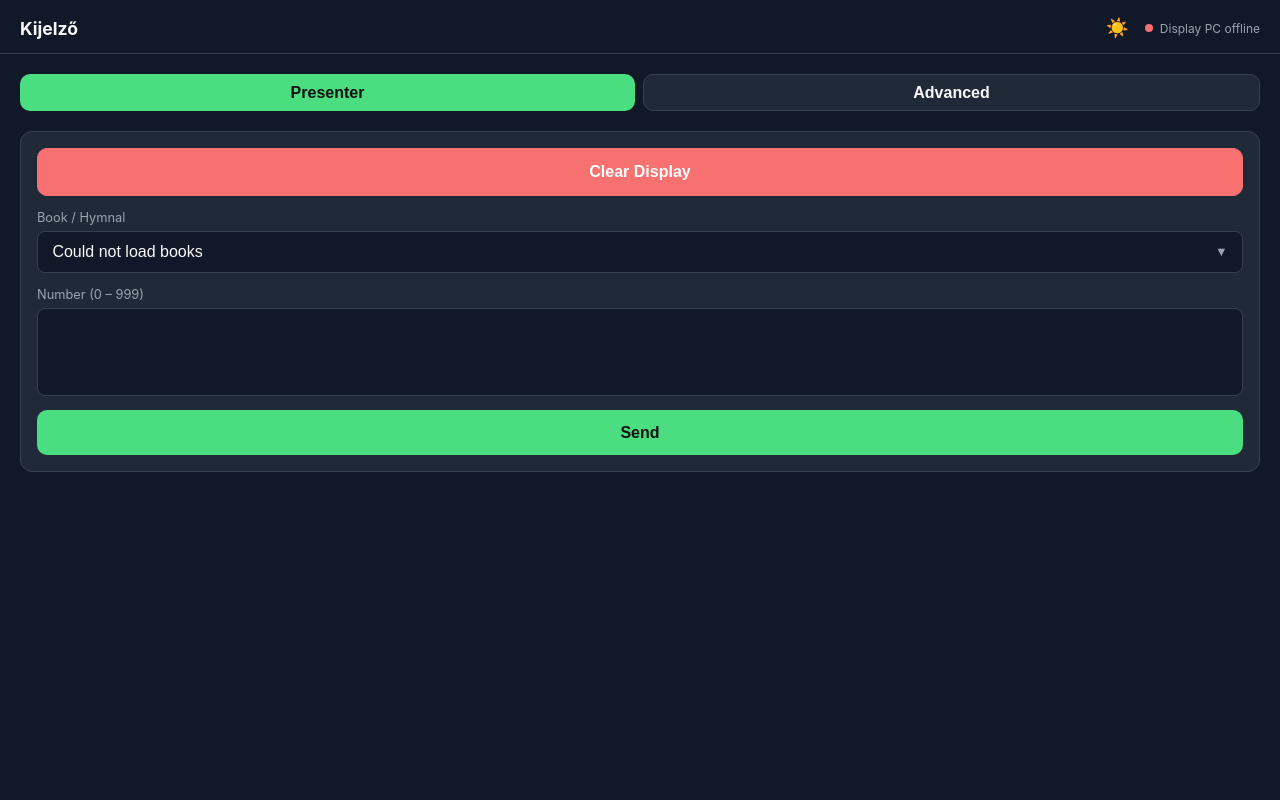
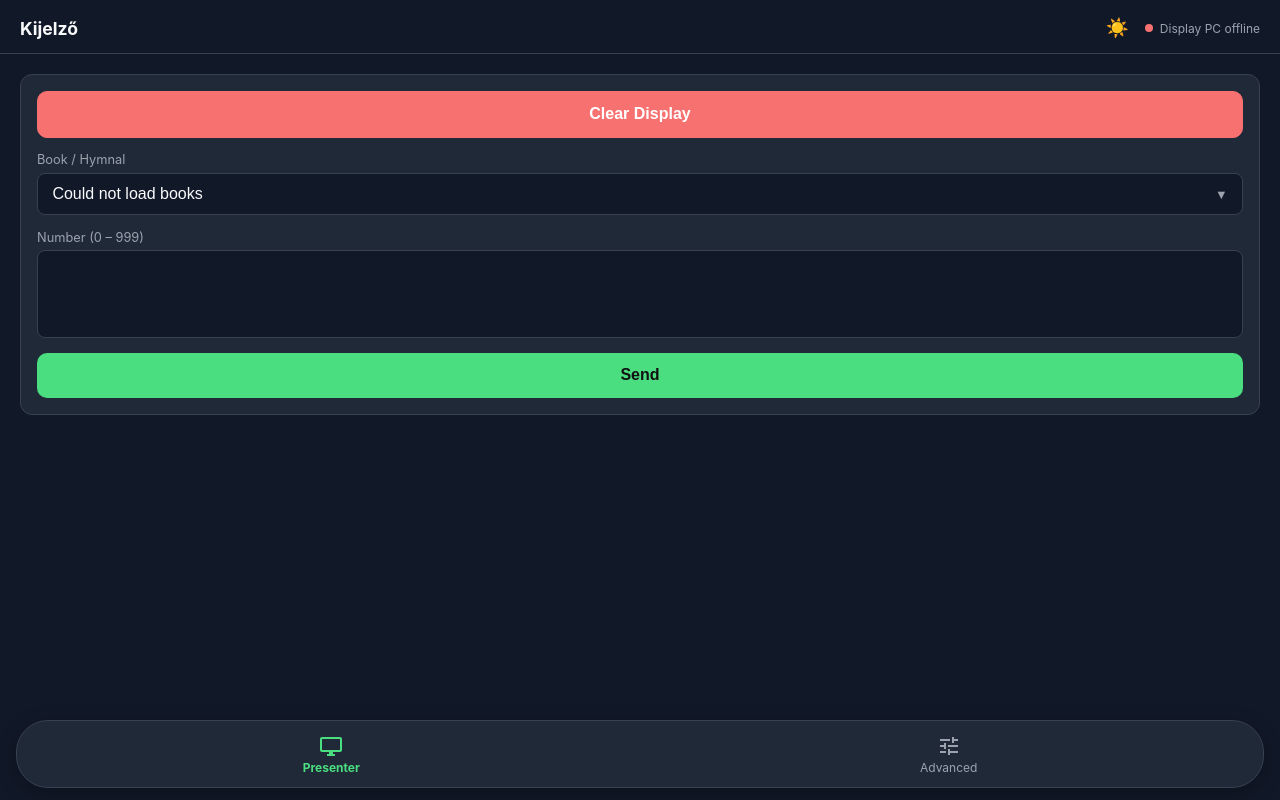
Before and after one commit to biroartur/KijelzoPC, a website with bundled scripts: page bridge/public/index.html in a window 1280 px wide. Built offline with nearby package versions, Linux system fonts and the light colour scheme; files whose address does not match are found by name.

Commit message:
PWA: floating rounded bottom menu (Presenter / Advanced), like the Android app
Replaces the two tab buttons at the top; the page scrolls behind it.
Service worker cache v7.

Co-Authored-By: Claude

```diff
--- a/bridge/public/css/app.css
+++ b/bridge/public/css/app.css
@@ -380,7 +380,7 @@ input[type="number"]::-webkit-outer-spin-button { -webkit-appearance: none; }
 /* ── Toast ───────────────────────────────────────── */
 .toast {
   position: fixed;
-  bottom: calc(5rem + var(--safe-bot));
+  bottom: calc(6.5rem + var(--safe-bot));
   left: 50%;
   transform: translateX(-50%) translateY(20px);
   background: var(--border);
@@ -401,3 +401,36 @@ input[type="number"]::-webkit-outer-spin-button { -webkit-appearance: none; }
 .now-label { font-size: .8rem; color: var(--text-dim); margin-bottom: .2rem; }
 .now-text { font-weight: 700; color: var(--text); white-space: pre-line; overflow-wrap: anywhere; line-height: 1.35; }
 .now-text.empty { font-weight: 500; color: var(--text-dim); }
+
+/* ── Floating bottom menu ────────────────────────── */
+.content { padding-bottom: calc(6.5rem + var(--safe-bot)); }   /* last card scrolls clear of it */
+.float-nav {
+  position: fixed;
+  left: 16px;
+  right: 16px;
+  bottom: calc(12px + var(--safe-bot));
+  display: flex;
+  background: var(--surface);
+  border: 1px solid var(--border);
+  border-radius: 32px;
+  box-shadow: 0 6px 20px rgba(0, 0, 0, .25);
+  padding: .35rem;
+  z-index: 100;
+}
+.nav-item {
+  flex: 1;
+  display: flex;
+  flex-direction: column;
+  align-items: center;
+  gap: .15rem;
+  background: none;
+  border: none;
+  border-radius: 26px;
+  padding: .45rem 0 .4rem;
+  color: var(--text-dim);
+  font: inherit;
+  font-size: .75rem;
+  cursor: pointer;
+}
+.nav-item svg { width: 24px; height: 24px; fill: currentColor; }
+.nav-item.active { color: var(--accent); font-weight: 700; }
--- a/bridge/public/js/screens/main.js
+++ b/bridge/public/js/screens/main.js
@@ -23,12 +23,6 @@ export function renderMain(app) {
         <div class="card now-card" id="nowCard" style="display:none">
           <div class="now-label">On the display:</div>
           <div class="now-text" id="nowText"></div>
-        </div>
-
-        <!-- Tabs -->
-        <div style="display:flex;gap:.5rem;margin-bottom:.25rem">
-          <button class="btn btn-primary" id="tabPresenter" style="flex:1;padding:.55rem">Presenter</button>
-          <button class="btn btn-secondary" id="tabAdvanced" style="flex:1;padding:.55rem">Advanced</button>
         </div>
 
         <!-- Presenter panel -->
@@ -58,6 +52,18 @@ export function renderMain(app) {
         <!-- Advanced panel (hidden initially) -->
         <div id="advancedPanel" style="display:none"></div>
       </div>
+
+      <!-- Floating, rounded bottom menu (same look as the Android app); the page scrolls behind it -->
+      <nav class="float-nav">
+        <button class="nav-item active" id="tabPresenter">
+          <svg viewBox="0 0 24 24" aria-hidden="true"><path d="M21 3H3a2 2 0 0 0-2 2v11a2 2 0 0 0 2 2h7v2H8v2h8v-2h-2v-2h7a2 2 0 0 0 2-2V5a2 2 0 0 0-2-2zm0 13H3V5h18v11z"/></svg>
+          <span>Presenter</span>
+        </button>
+        <button class="nav-item" id="tabAdvanced">
+          <svg viewBox="0 0 24 24" aria-hidden="true"><path d="M3 17v2h6v-2H3zM3 5v2h10V5H3zm10 16v-2h8v-2h-8v-2h-2v6h2zM7 9v2H3v2h4v2h2V9H7zm14 4v-2H11v2h10zm-6-4h2V7h4V5h-4V3h-2v6z"/></svg>
+          <span>Advanced</span>
+        </button>
+      </nav>
     </div>
 
     <!-- Book selector modal -->
@@ -77,14 +83,14 @@ export function renderMain(app) {
   document.getElementById('tabPresenter').addEventListener('click', () => {
     document.getElementById('presenterPanel').style.display = '';
     advancedPanel.style.display = 'none';
-    document.getElementById('tabPresenter').className = 'btn btn-primary';
-    document.getElementById('tabAdvanced').className = 'btn btn-secondary';
+    document.getElementById('tabPresenter').classList.add('active');
+    document.getElementById('tabAdvanced').classList.remove('active');
   });
   document.getElementById('tabAdvanced').addEventListener('click', async () => {
     document.getElementById('presenterPanel').style.display = 'none';
     advancedPanel.style.display = '';
-    document.getElementById('tabPresenter').className = 'btn btn-secondary';
-    document.getElementById('tabAdvanced').className = 'btn btn-primary';
+    document.getElementById('tabPresenter').classList.remove('active');
+    document.getElementById('tabAdvanced').classList.add('active');
     if (!advancedPanel._loaded) {
       const { renderAdvanced } = await import('./advanced.js');
       renderAdvanced(advancedPanel, showToast);
--- a/bridge/public/service-worker.js
+++ b/bridge/public/service-worker.js
@@ -1,4 +1,4 @@
-const CACHE = 'kijelzo-v6';
+const CACHE = 'kijelzo-v7';
 const PRECACHE = [
   '/',
   '/css/app.css',
```
